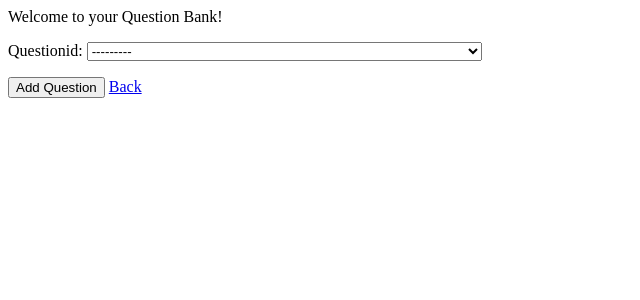
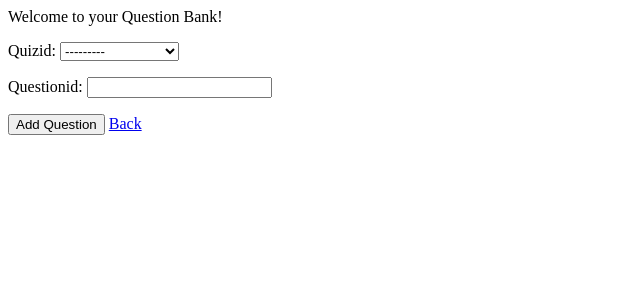
Before and after one commit to kbdiamondes/QuizApp, a Django app: page /createQuiz/addFromQuizBank in a window 1280 px wide. Shown: the top 300 px of the page, without its empty margins (0-640 px from the left). Run offline with Django 4.2, Linux system fonts and the light colour scheme; tables that the repository leaves empty hold one stand-in row (values such as "Sample post").

Commit message:
student answer and quiz bank semi-functional

```diff
--- a/QuizEvent/createQuiz/Templates/addQuiz.html
+++ b/QuizEvent/createQuiz/Templates/addQuiz.html
@@ -6,13 +6,15 @@
 </head>
 <body>
 <h3>Quiz Creation</h3>
+    Type: <strong>{{request.session.type}} </strong><br>
     <form action="" method="post">
         <a href=" {% url 'createQuiz:main_menu' %} "> Menu</a>
         <a href=" {% url 'createQuiz:quiz_bank' %} "> Import Question</a>
         {% csrf_token %}
         {{form.as_p}}
-    <input type="submit" value="Add Question">
-    <input type="submit" value = "Done">
+        <input type="submit" value="Add Question">
+        <input type="submit" value = "Finish">
+
 
 
     </form>
--- a/QuizEvent/createQuiz/Templates/ansQuiz.html
+++ b/QuizEvent/createQuiz/Templates/ansQuiz.html
@@ -6,7 +6,7 @@
 </head>
 <body>
 
-<h3><br>Username{{request.session.username}}</br></h3>
+<h3><br>Username: {{request.session.username}}</br></h3>
 <a href=" {% url 'createQuiz:main_menu' %} "> Menu</a>
     <form action="" method="post">
         {% csrf_token %}
--- a/QuizEvent/createQuiz/Templates/menu.html
+++ b/QuizEvent/createQuiz/Templates/menu.html
@@ -6,8 +6,8 @@
 </head>
 <body>
   <p>Quiz Portal Center</p>
-  Username{{request.session.username}} <br>
-  Type{{request.session.type}} <br>
+  Username:<strong>{{request.session.username}}</strong>  <br>
+  Type: <strong>{{request.session.type}} </strong><br>
 
   {% if request.session.username != '' and request.session.type == 'S'%}
     <a href="{% url 'createQuiz:ans_quiz' %}">Navigate Quiz</a>
--- a/QuizEvent/createQuiz/Templates/quizBank.html
+++ b/QuizEvent/createQuiz/Templates/quizBank.html
@@ -6,10 +6,9 @@
 </head>
 <body>
     Welcome to your Question Bank!
-    <form>
+    <form action="" method="post">
         {% csrf_token %}
         {{form.as_p}}
-
     <input type = "submit" value = "Add Question">
     <a href=" {% url 'createQuiz:add_quiz' %} ">Back</a>
     </form>
--- a/QuizEvent/createQuiz/Templates/quizResult.html
+++ b/QuizEvent/createQuiz/Templates/quizResult.html
@@ -29,5 +29,5 @@
         </tr>
 
     </table>
-</body>
+    </body>
 </html>
--- a/QuizEvent/createQuiz/forms.py
+++ b/QuizEvent/createQuiz/forms.py
@@ -43,7 +43,7 @@
     subjectname = forms.CharField(widget=forms.TextInput())
     question = forms.CharField(widget=forms.TextInput())
     correctanswer = forms.CharField(widget=forms.TextInput())
-    eqpoints = forms.CharField(widget=forms.TextInput())
+    eqpoints = forms.IntegerField(widget=forms.TextInput())
 
 
     class Meta:
@@ -52,12 +52,13 @@
 
 
 class StudentAnswerForm(ModelForm):
+    questionid = forms.ModelChoiceField(widget=forms.TextInput(), queryset=Quiz.objects.only('questionid'))
     studentanswer = forms.CharField(widget=forms.TextInput())
     quizid = forms.ModelChoiceField(widget=forms.Select(), queryset=Quiz.objects.only('quizid'))
 
     class Meta:
         model = StudentAnswer
-        fields = ['quizid','studentanswer']
+        fields = ['quizid','questionid', 'studentanswer']
 
 
 class QuizResultForm(ModelForm):
@@ -69,11 +70,13 @@
 
 
 class QuizBankForm(ModelForm):
-    questionid = forms.ModelChoiceField(widget=forms.Select(), queryset=Quiz.objects.only('questionid'))
+    #quizid = forms.IntegerField(widget=forms.TextInput())
+    quizid = forms.ModelChoiceField(widget=forms.Select(), queryset=Quiz.objects.only('quizid'))
     #subjectname = forms.ModelChoiceField(widget=forms.Select(), queryset=Quiz.objects.only())
+    questionid = forms.IntegerField(widget=forms.TextInput())
 
     def __init__(self, *args, **kwargs):
         super(QuizBankForm, self).__init__(*args, *kwargs)
     class Meta:
         model = Quiz
-        fields = ['questionid']
+        fields = ['quizid','questionid']
--- a/QuizEvent/createQuiz/models.py
+++ b/QuizEvent/createQuiz/models.py
@@ -28,23 +28,26 @@
 
 class Quiz(models.Model):
     questionid = models.AutoField(primary_key = True, null = False)
-    quizid = models.IntegerField(null = False)
+    quizid = models.IntegerField(null = False, unique = False)
     subjectname = models.CharField(max_length=50)
     question = models.CharField(max_length=50)
     correctanswer = models.CharField(max_length=50)
-    eqpoints = models.CharField(max_length=50)
+    eqpoints = models.IntegerField()
 
     def __str__(self):
-        return str(self.questionid) + ' ' + 'Quiz ID:' + str(self.quizid) + '  ' + 'Subject Name: ' + self.subjectname + '  ' + 'Question: ' + self.question
+        #return str(self.questionid) + ' ' + 'Quiz ID:' + str(self.quizid) + '  ' + 'Subject Name: ' + self.subjectname + '  ' + 'Question: ' + self.question
+        return str(self.quizid) + ' ' + ' Question ID: ' + str(self.questionid)
 
 
 class QuizBank(models.Model):
-    questionid= models.ForeignKey(Quiz, on_delete=models.CASCADE, primary_key=True)
+    quizid= models.ForeignKey(Quiz, on_delete=models.CASCADE)
+    questionid = models.IntegerField()
 
 
 class StudentAnswer(models.Model):
-    #username = models.ForeignKey(Student, on_delete=models.CASCADE, primary_key=True)
-    quizid = models.ForeignKey(Quiz, on_delete=models.CASCADE)
+    #username = models.ForeignKey(User, on_delete=models.CASCADE, related_name='user_name')
+    questionid = models.ForeignKey(Quiz, on_delete=models.CASCADE, related_name='question_id')
+    quizid = models.ForeignKey(Quiz, on_delete=models.CASCADE, related_name='quiz_id')
     studentanswer = models.CharField(max_length=50)
 
 
--- a/QuizEvent/createQuiz/urls.py
+++ b/QuizEvent/createQuiz/urls.py
@@ -1,3 +1,5 @@
+from django.template.defaulttags import url
+
 from . import views
 from django.urls import path
 
@@ -13,4 +15,5 @@
     path('quizResult', views.QuizResult.as_view(), name='quiz_result'),
     path('addFromQuizBank', views.QuizBank.as_view(), name='quiz_bank'),
 
+
 ]
```
Also changed, not shown: QuizEvent/createQuiz/Templates/logout.html (added, +10 -0 lines), QuizEvent/createQuiz/views.py (+8 -4 lines), QuizEvent/createQuiz/migrations/0001_initial.py.
